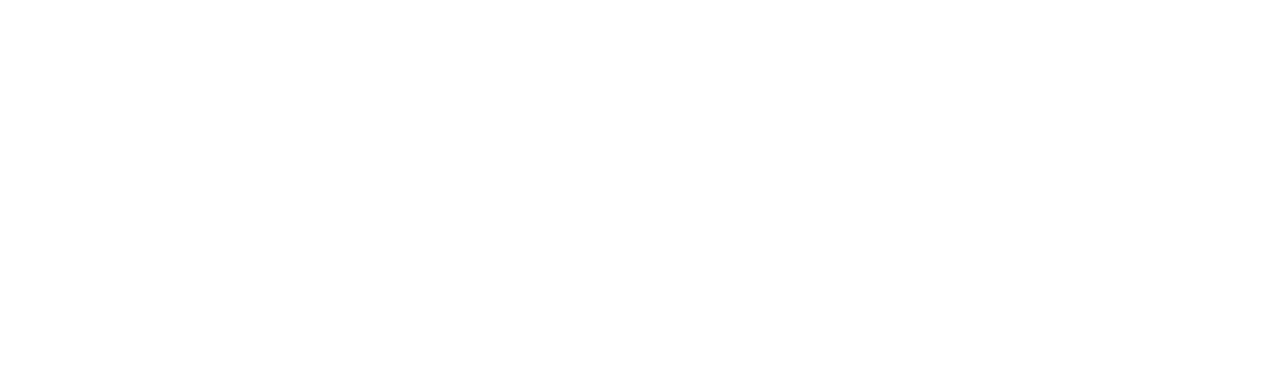
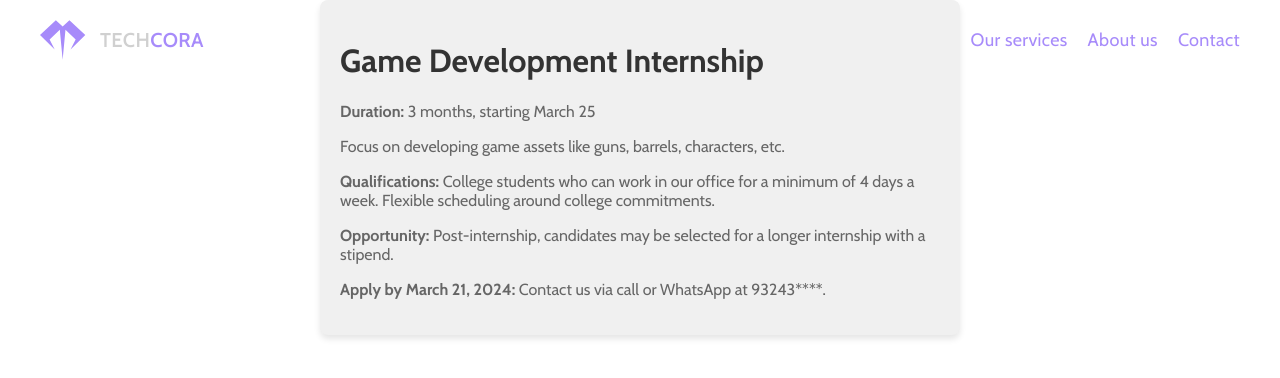
Before and after one commit to wc-enterprises/techcora-site-1, an Angular app: page /internship/game-development in a window 1280 px wide. Before the commit this address led to /. Shown: the top 378 px of the page. Built offline with nearby package versions, Linux system fonts and the light colour scheme.

Commit message:
contact info change

```diff
--- a/src/app/app-routing.module.ts
+++ b/src/app/app-routing.module.ts
@@ -3,14 +3,16 @@ import { RouterModule, Routes } from '@angular/router';
 import { NavbarComponent } from './navbar/navbar.component';
 import { FooterComponent } from './footer/footer.component';
 import { HomeComponent } from './home/home.component';
+import { InternshipPosterComponent } from './internship-poster/internship-poster.component';
+
 const routes: Routes = [
   { path: 'navbar', component: NavbarComponent },
   { path: 'footer', component: FooterComponent },
   { path: '', component: HomeComponent },
+  { path: 'internship/game-development', component: InternshipPosterComponent },
 ];
 
 @NgModule({
-  // imports: [RouterModule.forRoot(routes)],
   imports: [
     RouterModule.forRoot(routes, { scrollPositionRestoration: 'enabled' }),
   ],
--- a/src/app/app.module.ts
+++ b/src/app/app.module.ts
@@ -10,6 +10,7 @@ import { FormsModule } from '@angular/forms';
 import { ScrollColorChange } from './common-utils/background-color-change-on-scroll.directive';
 import { ScrollChangeColorDirective } from './scroll-change-color.directive';
 import { AnimationStateService } from './common-utils/animation-state.service';
+import { InternshipPosterComponent } from './internship-poster/internship-poster.component';
 
 @NgModule({
   declarations: [
@@ -19,6 +20,7 @@ import { AnimationStateService } from './common-utils/animation-state.service';
     HomeComponent,
     ScrollColorChange,
     ScrollChangeColorDirective,
+    InternshipPosterComponent,
   ],
   imports: [BrowserModule, AppRoutingModule, FormsModule],
   providers: [AnimationStateService],
--- a/src/app/home/home.component.ts
+++ b/src/app/home/home.component.ts
@@ -365,14 +365,14 @@ export class HomeComponent {
         'Developing innovative apps to revolutionize your digital experience.',
     },
     {
-      icon: '/assets/uiicon.svg',
-      paragraph1: 'UI/UX design',
+      icon: '/assets/aiicon.svg',
+      paragraph1: 'AI/ML applications',
       paragraph2:
         'Innovative AI/ML application development for cutting-edge technological solutions.        ',
     },
     {
-      icon: '/assets/aiicon.svg',
-      paragraph1: 'AI/ML applications',
+      icon: '/assets/uiicon.svg',
+      paragraph1: 'UI/UX design',
       paragraph2:
         'Building intuitive apps with stellar design for an unmatched user experience.        ',
     },
@@ -381,14 +381,12 @@ export class HomeComponent {
     {
       icon: '/assets/contact-icon.svg',
       paragraph1: 'Call & talk to us',
-      paragraph2: '+91 9876543210',
-      paragraph3: '+91 9800543210',
+      paragraph2: '+91 9884341528',
     },
     {
       icon: '/assets/gmail-icon.svg',
       paragraph1: 'G-mail support',
-      paragraph2: 'techcora@gmail.com',
-      paragraph3: 'techcora@gmail.com',
+      paragraph2: 'info@techcoracorp.com'
     },
   ];
   formData: FormData = {
--- /dev/null
+++ b/src/app/internship-poster/internship-poster.component.css
@@ -0,0 +1,14 @@
+.internship-poster {
+  max-width: 600px;
+  margin: auto;
+  padding: 20px;
+  background-color: #f0f0f0;
+  border-radius: 8px;
+  box-shadow: 0 4px 6px rgba(0, 0, 0, 0.1);
+}
+.internship-poster h1 {
+  color: #333;
+}
+.internship-poster p {
+  color: #666;
+}
--- /dev/null
+++ b/src/app/internship-poster/internship-poster.component.html
@@ -0,0 +1,23 @@
+<app-navbar
+  #heroNav
+  style="position: fixed; z-index: 1"
+  scrollColorChange
+></app-navbar>
+<div class="internship-poster">
+  <h1>Game Development Internship</h1>
+  <p><strong>Duration:</strong> 3 months, starting March 25</p>
+  <p>Focus on developing game assets like guns, barrels, characters, etc.</p>
+  <p>
+    <strong>Qualifications:</strong> College students who can work in our office
+    for a minimum of 4 days a week. Flexible scheduling around college
+    commitments.
+  </p>
+  <p>
+    <strong>Opportunity:</strong> Post-internship, candidates may be selected
+    for a longer internship with a stipend.
+  </p>
+  <p>
+    <strong>Apply by March 21, 2024:</strong> Contact us via call or WhatsApp at
+    93243****.
+  </p>
+</div>
```
Also changed, not shown: src/app/internship-poster/internship-poster.component.ts (added, +10 -0 lines), 1 other file (tests, documents, lock files or other folders).
